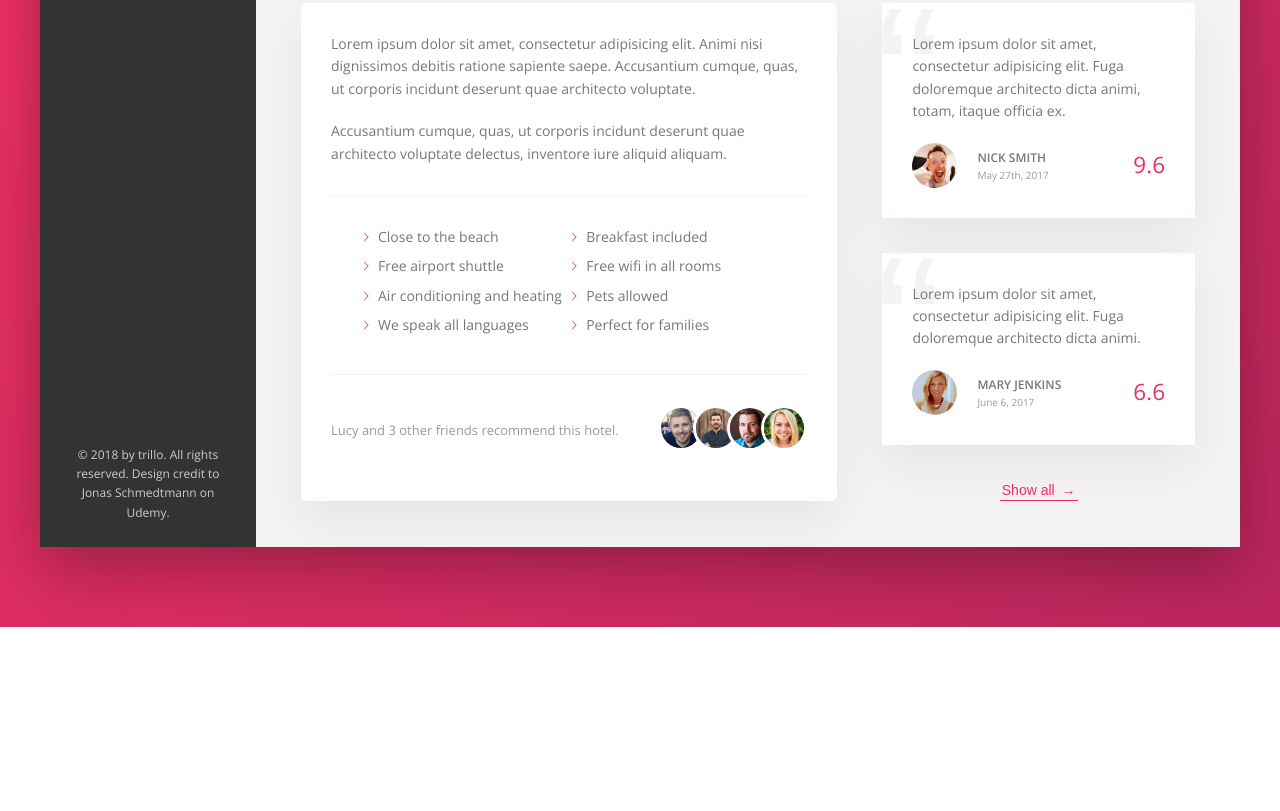
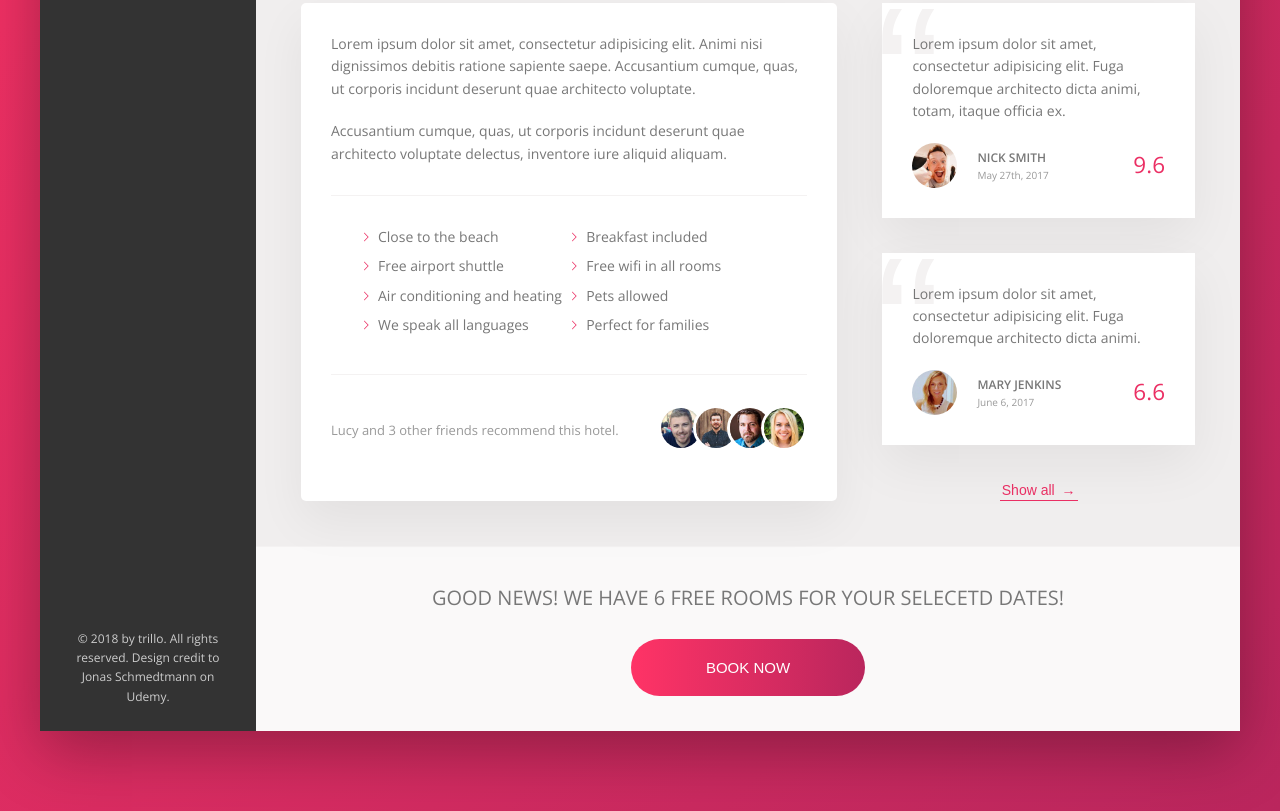
Before and after one commit to SunBlueWind/trillo, a website: page index.html in a window 1280 px wide. Shown: the part 644-1455 px from the top of the page. Before the commit the page ends 1271 px from the top, so only its background shows below. Drawn offline with nearby package versions, Linux system fonts and the light colour scheme.

Commit message:
add call to action section

```diff
--- a/index.html
+++ b/index.html
@@ -168,7 +168,7 @@
                                     <img src="img/user-6.jpg" alt="Friend 4" class="recommend__photo">
                                 </div>
                             </div>
-                        </div> <!-- detail -->
+                        </div> <!-- description -->
 
                         <div class="user-reviews">
                             <figure class="review">
@@ -200,7 +200,17 @@
                             </figure>
 
                             <button class="btn-inline">Show all <span>&rarr;</span></button>
-                        </div>
+                        </div> <!-- user-reviews -->
+                    </div> <!-- detail -->
+
+                    <div class="cta">
+                        <h2 class="cta__book-now">
+                            Good news! We have 6 free rooms for your selecetd dates!
+                        </h2>
+                        <button class="btn">
+                            <span class="btn__visible">Book now</span>
+                            <span class="btn__invisible">Only 6 rooms left</span>
+                        </button>
                     </div>
                 </main>
             </div>
--- a/sass/_components.scss
+++ b/sass/_components.scss
@@ -430,6 +430,69 @@
     }
 }
 
+/////////////////////////////////////
+// CALL TO ACTION
+
+.cta {
+    padding: 3.5rem 0;
+    text-align: center;
+
+    &__book-now {
+        font-size: 2rem;
+        font-weight: 300;
+        text-transform: uppercase;
+        margin-bottom: 2.5rem;
+    }
+}
+
+.btn {
+    font-size: 1.5rem;
+    font-weight: 300;
+    text-transform: uppercase;
+    border-radius: 100px;
+    border: none;
+    background-image: linear-gradient(to right, var(--color-primary-light), var(--color-primary-dark));
+    color: #fff;
+    position: relative;
+    overflow: hidden;
+    cursor: pointer;
+
+    & > * {
+        display: inline-block;
+        height: 100%;
+        width: 100%;
+        transition: all .2s;
+    }
+
+    &__visible {
+        padding: 2rem 7.5rem;
+    }
+
+    &__invisible {
+        position: absolute;
+        padding: 2rem 0;
+        left: 0;
+        top: -100%;
+    }
+
+    &:hover {
+        background-image: linear-gradient(to left, var(--color-primary-light), var(--color-primary-dark));
+    }
+
+    &:hover &__visible {
+        transform: translateY(100%);
+    }
+
+    &:hover &__invisible {
+        top: 0;
+    }
+
+    &:focus {
+        outline: none;
+        animation: pulsate .8s infinite;
+    }
+}
+
 
 /////////////////////////////////////
 // ANIMATIONS
--- a/sass/_layout.scss
+++ b/sass/_layout.scss
@@ -38,7 +38,7 @@
     font-size: 1.4rem;
     display: flex;
     padding: 4.5rem;
-    background-color: var(--color-grey-light-2);
+    background-color: var(--color-grey-light-3);
     border-bottom: var(--line);
 }
 
```
Also changed, not shown: css/style.css.
